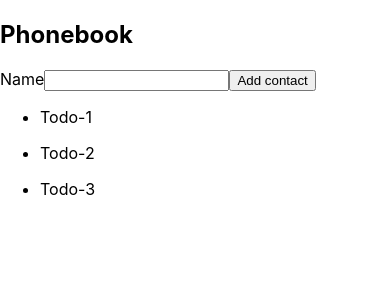
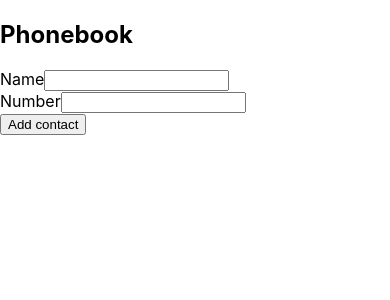
Before and after one commit to Balor1989/goit-react-hw-02-phonebook, a React (Create React App) app: page / in a window 390 px wide. Shown: the top 300 px of the page. Built offline with nearby package versions, Linux system fonts and the light colour scheme.

Commit message:
adds input phone number

```diff
--- a/src/App.js
+++ b/src/App.js
@@ -2,20 +2,22 @@ import { Component } from "react/cjs/react.production.min";
 import Contacts from "./Contacts/Contacts";
 import Phonebook from "./Phonebook/Phonebook";
 import shortid from "shortid";
-import file from './Contacts/file.json'
+
 
 class App extends Component {
 
   state = {
-    contacts: file,
-    name: ''
+    contacts: [],
+    name: '',
+    number:''
   }
 
   formSubmit = (e) => {
      e.preventDefault()
     const contact = {
       id: shortid.generate(),
-      name: this.state.name
+      name: this.state.name,
+      number: this.state.number
      }
 
     this.setState(prevState => (
@@ -23,12 +25,15 @@ class App extends Component {
         contacts: [contact, ...prevState.contacts]
       }
     ))
-    // this.setState({name:''})
+
     console.log('Submit')
   }
-  inputChange = (e) => {
-    // console.log(e.target.value)
+  inputName = e => {
     this.setState({name: e.target.value})
+  }
+
+  inputNumber = e => {
+    this.setState({number: e.target.value})
   }
 
 
@@ -37,7 +42,8 @@ class App extends Component {
       <>
         <Phonebook
           onFormSubmit={this.formSubmit}
-          onInputChange={this.inputChange}
+          onInputName={this.inputName}
+          onInputNumber={this.inputNumber}
         />
         <Contacts contacts={this.state.contacts} />
       </>
--- a/src/Contacts/Contacts.js
+++ b/src/Contacts/Contacts.js
@@ -2,9 +2,10 @@
 
 const Contacts = ({ contacts }) => (
     <ul>
-        {contacts.map(({ id, name }) => (
+        {contacts.map(({ id, name, number}) => (
             <li key={id} >
-                <p>{name}</p>
+                <p>{name}: {number}</p>
+                <button>Delete</button>
                 </li>
      ))}
 
--- a/src/Contacts/file.json
+++ /dev/null
@@ -1,5 +0,0 @@
-[
-  { "id": "id-1", "name": "Todo-1" },
-  { "id": "id-2", "name": "Todo-2" },
-  { "id": "id-3", "name": "Todo-3" }
-]
--- a/src/Phonebook/Phonebook.js
+++ b/src/Phonebook/Phonebook.js
@@ -1,18 +1,31 @@
 
 
 
-const Phonebook =({onFormSubmit, onInputChange}) => (
+const Phonebook =({onFormSubmit, onInputName, onInputNumber}) => (
             <>
                 <h2 className="phonebookTitle">Phonebook</h2>
                     <form onSubmit={onFormSubmit}>
+                        <div>
                             <label>Name</label>
-                    <input onChange={onInputChange}
+                            <input onChange={onInputName}
                             type="text"
                             name="name"
                             pattern="^[a-zA-Zа-яА-Я]+(([' -][a-zA-Zа-яА-Я ])?[a-zA-Zа-яА-Я]*)*$"
                             title="Имя может состоять только из букв, апострофа, тире и пробелов. Например Adrian, Jacob Mercer, Charles de Batz de Castelmore d'Artagnan и т. п."
                             required
                             />
+                        </div>
+                        <div>
+                            <label>Number</label>
+                            <input onChange={onInputNumber}
+                            type="tel"
+                            name="number"
+                            pattern="\+?\d{1,4}?[-.\s]?\(?\d{1,3}?\)?[-.\s]?\d{1,4}[-.\s]?\d{1,4}[-.\s]?\d{1,9}"
+                            title="Номер телефона должен состоять цифр и может содержать пробелы, тире, круглые скобки и может начинаться с +"
+                            required
+                            />
+                        </div>
+
                     <button type="submit">Add contact</button>
                 </form>
             </>
```
Also changed, not shown: 2 other files (tests, documents, lock files or other folders). Lines whose indentation alone changed are shown as unchanged.
